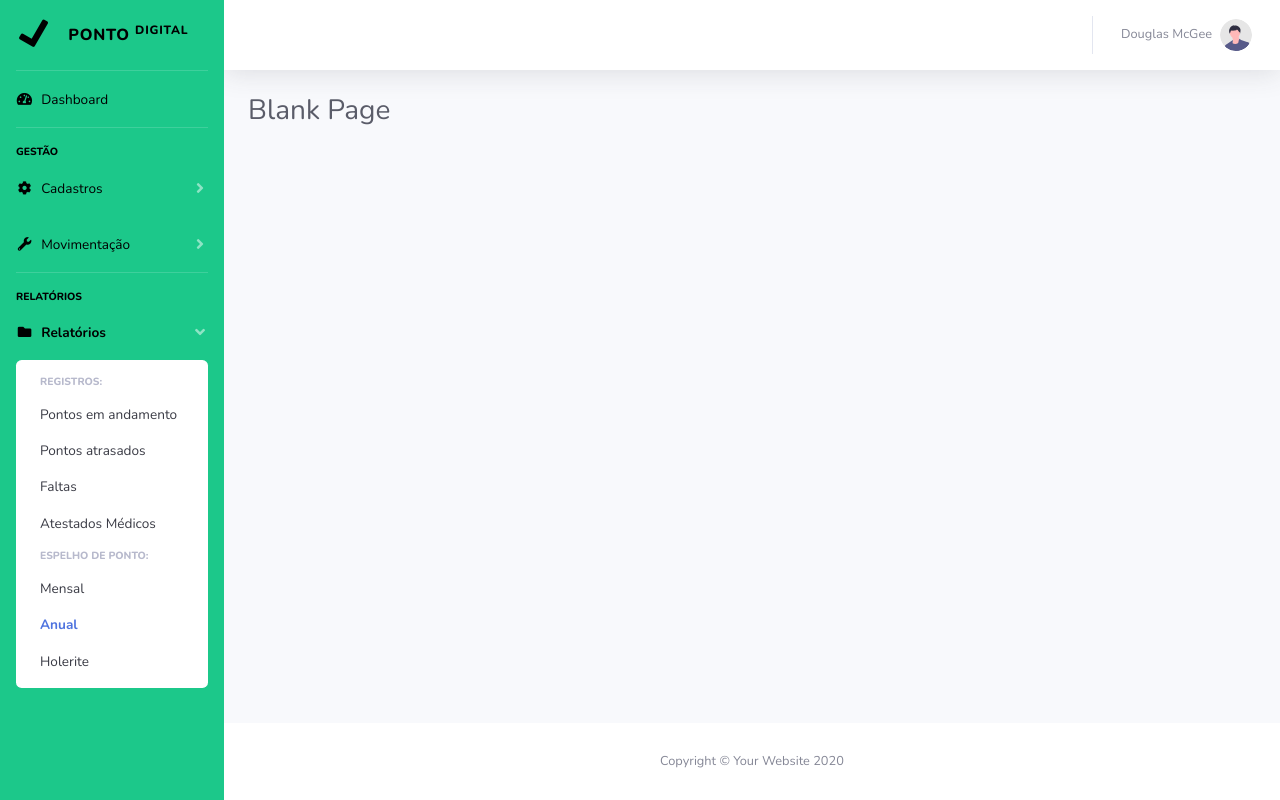
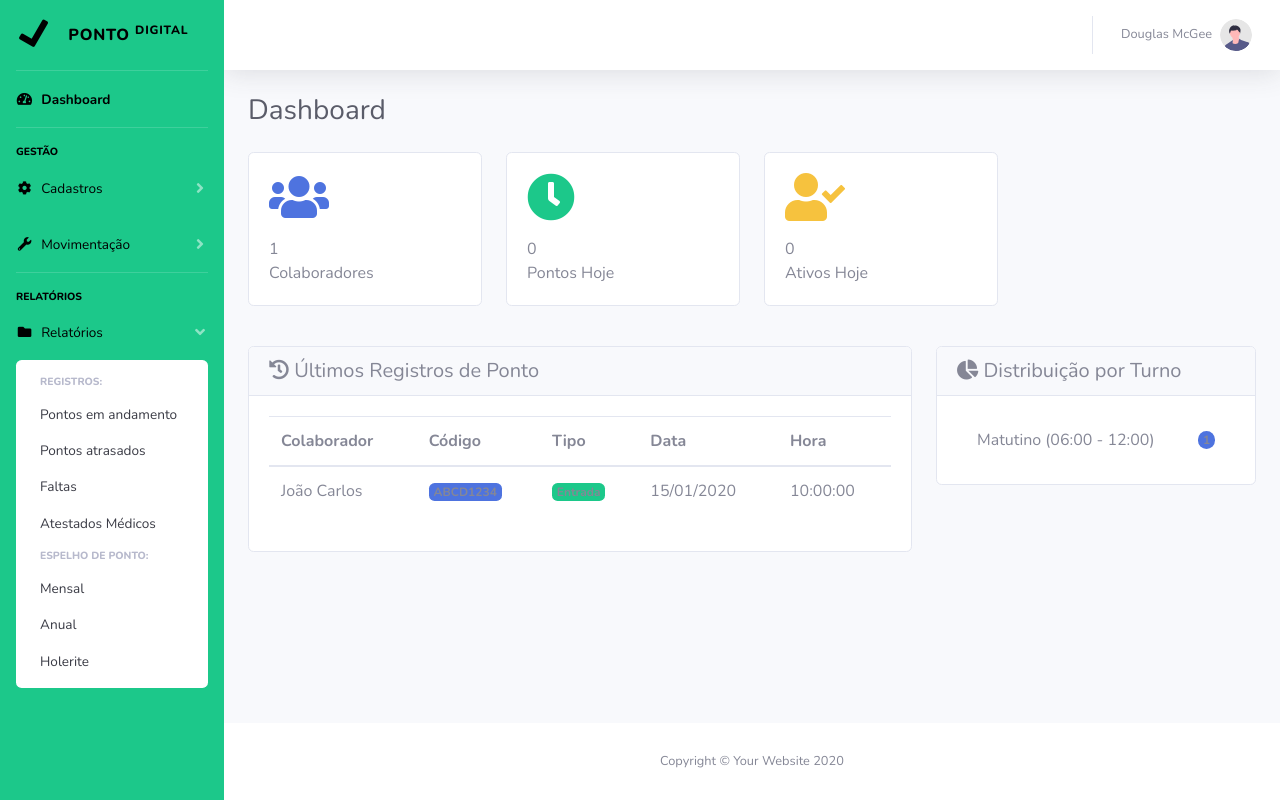
Before and after one commit to jmoreiraalves/pontodigital, a PHP site: page /pontodigital/dashboard.php in a window 1280 px wide. Run offline with PHP 8.4, Linux system fonts and the light colour scheme; a user stored in the database is signed in; data comes from the database, SQL or seed files in the repository; tables that the repository leaves empty hold one stand-in row (values such as "Sample post"); data that the repository does not hold is empty.

```diff
--- a/frontend/dashboard.php
+++ b/frontend/dashboard.php
@@ -25,7 +25,8 @@ $includesPermitidos = [
     'profissional-ti'
 ];
 
-$pagina = (isset($_GET['menu']) ? $_GET['menu'] : 'dashboard');
+$pagina = (isset($_GET['submenu']) ? $_GET['submenu'] : 'dashboard');
+$menuprincipal = (isset($_GET['menu']) ? $_GET['menu'] : 'dashboard');
 
 $include = $pagina;
 if ($include !== 'dashboard') {
@@ -37,9 +38,8 @@ if (!in_array($include, $includesPermitidos, true)) {
     $include = 'dashboard';
 }
 
+?>
 
-
-?>
 <!DOCTYPE html>
 <html lang="pt-BR">
 
@@ -85,8 +85,8 @@ if (!in_array($include, $includesPermitidos, true)) {
             <hr class="sidebar-divider my-0">
 
             <!-- Nav Item - Dashboard -->
-            <li class="nav-item">
-                <a class="nav-link" href="?menu=dashboard" style="color: black;">
+            <li class="nav-item <?= $menuprincipal === 'dashboard' ? 'active' : '' ?>">
+                <a class="nav-link" href="?menu=dashboard&submenu=dashboard" style="color: black;">
                     <i class="fas fa-fw fa-tachometer-alt" style="color: black;"></i>
                     <span>Dashboard</span></a>
             </li>
@@ -100,7 +100,7 @@ if (!in_array($include, $includesPermitidos, true)) {
             </div>
 
             <!-- Nav Item - Pages Collapse Menu -->
-            <li class="nav-item">
+            <li class="nav-item <?= $menuprincipal === 'cadastro' ? 'active' : '' ?>">
                 <a class="nav-link collapsed"  style="color: black;" href="#" data-toggle="collapse" data-target="#collapseTwo"
                     aria-expanded="true" aria-controls="collapseTwo">
                     <i class="fas fa-fw fa-cog" style="color: black;"></i>
@@ -109,15 +109,15 @@ if (!in_array($include, $includesPermitidos, true)) {
                 <div id="collapseTwo" class="collapse" aria-labelledby="headingTwo" data-parent="#accordionSidebar">
                     <div class="bg-white py-2 collapse-inner rounded">
                         <!-- <h6 class="collapse-header">Custom Components:</h6> -->
-                        <a class="collapse-item" href="?menu=empresa">Empresa</a>
-                        <a class="collapse-item" href="?menu=empresas">Empresas</a>
-                         <a class="collapse-item" href="?menu=colaboradores">Colaboradores</a>
+                        <a class="collapse-item <?= $include === 'empresa' ? 'active' : '' ?>" href="?menu=cadastros&submenu=empresa">Empresa</a>
+                        <a class="collapse-item <?= $include === 'empresas' ? 'active' : '' ?>" href="?menu=cadastros&submenu=empresas">Empresas</a>
+                         <a class="collapse-item <?= $include === 'colaboradores' ? 'active' : '' ?>" href="?menu=cadastros&submenu=colaboradores">Colaboradores</a>
                     </div>
                 </div>
             </li>
 
             <!-- Nav Item - Utilities Collapse Menu -->
-            <li class="nav-item">
+            <li class="nav-item <?= $menuprincipal === 'movimentacao' ? 'active' : '' ?>">
                 <a class="nav-link collapsed" style="color: black;" href="#" data-toggle="collapse" data-target="#collapseUtilities"
                     aria-expanded="true" aria-controls="collapseUtilities">
                     <i class="fas fa-fw fa-wrench" style="color: black;"></i>
@@ -127,8 +127,8 @@ if (!in_array($include, $includesPermitidos, true)) {
                     data-parent="#accordionSidebar">
                     <div class="bg-white py-2 collapse-inner rounded">
                         <!-- <h6 class="collapse-header">Custom Utilities:</h6> -->
-                        <a class="collapse-item" href="?menu=troca-turno">Torca de Turno</a>
-                        <a class="collapse-item" href="?menu=profissional-ti">Profissional de T.I.</a>
+                        <a class="collapse-item <?= $include === 'troca-turno' ? 'active' : '' ?>" href="?menu=movimentacao&submenu=troca-turno">Torca de Turno</a>
+                        <a class="collapse-item<?= $include === 'profissional-ti' ? 'active' : '' ?>" href="?menu=movimentacao&submenu=profissional-ti">Profissional de T.I.</a>
                     </div>
                 </div>
             </li>
@@ -142,7 +142,7 @@ if (!in_array($include, $includesPermitidos, true)) {
             </div>
 
             <!-- Nav Item - Pages Collapse Menu -->
-            <li class="nav-item active">
+            <li class="nav-item <?= $menuprincipal === 'relatorios' ? 'active' : '' ?>">
                 <a class="nav-link" style="color: black;" href="#" data-toggle="collapse" data-target="#collapsePages" aria-expanded="true"
                     aria-controls="collapsePages">
                     <i class="fas fa-fw fa-folder" style="color: black;"></i>
@@ -152,40 +152,18 @@ if (!in_array($include, $includesPermitidos, true)) {
                     data-parent="#accordionSidebar">
                     <div class="bg-white py-2 collapse-inner rounded">
                         <h6 class="collapse-header">Registros:</h6>
-                        <a class="collapse-item" href="?menu=">Pontos em andamento</a>
-                        <a class="collapse-item" href="?menu=">Pontos atrasados</a>
-                        <a class="collapse-item" href="?menu=">Faltas</a>
-                        <a class="collapse-item" href="?menu=">Atestados Médicos</a>
+                        <a class="collapse-item<?= $include === '' ? 'active' : '' ?>" href="?menu=relatorios&submenu=">Pontos em andamento</a>
+                        <a class="collapse-item<?= $include === '' ? 'active' : '' ?>" href="?menu=relatorios&submenu=">Pontos atrasados</a>
+                        <a class="collapse-item<?= $include === '' ? 'active' : '' ?>" href="?menu=relatorios&submenu=">Faltas</a>
+                        <a class="collapse-item<?= $include === '' ? 'active' : '' ?>" href="?menu=relatorios&submenu=">Atestados Médicos</a>
                         <div class="collapse-divider"></div>
                         <h6 class="collapse-header">Espelho de ponto:</h6>
-                        <a class="collapse-item" href="?menu=">Mensal</a>
-                        <a class="collapse-item active" href="?menu=">Anual</a>
-                        <a class="collapse-item" href="?menu=">Holerite</a>
+                        <a class="collapse-item<?= $include === '' ? 'active' : '' ?>" href="?menu=relatorios&submenu=">Mensal</a>
+                        <a class="collapse-item<?= $include === '' ? 'active' : '' ?>" href="?menu=relatorios&submenu=">Anual</a>
+                        <a class="collapse-item<?= $include === '' ? 'active' : '' ?>" href="?menu=relatorios&submenu=">Holerite</a>
                     </div>
                 </div>
             </li>
-
-            <!-- Nav Item - Charts -->
-            <!-- <li class="nav-item">
-                <a class="nav-link" style="color: black;" href="charts.html">
-                    <i class="fas fa-fw fa-chart-area" style="color: black;"></i>
-                    <span>Charts</span></a>
-            </li> -->
-
-            <!-- Nav Item - Tables -->
-            <!-- <li class="nav-item">
-                <a class="nav-link" style="color: black;" href="tables.html">
-                    <i class="fas fa-fw fa-table" style="color: black;"></i>
-                    <span>Tables</span></a>
-            </li> -->
-
-            <!-- Divider -->
-            <!-- <hr class="sidebar-divider d-none d-md-block"> -->
-
-            <!-- Sidebar Toggler (Sidebar) -->
-            <!-- <div class="text-center d-none d-md-inline">
-                <button class="rounded-circle border-0" id="sidebarToggle"></button>
-            </div> -->
 
         </ul>
         <!-- End of Sidebar -->
@@ -261,7 +239,10 @@ if (!in_array($include, $includesPermitidos, true)) {
                 <div class="container-fluid">
 
                     <!-- Page Heading -->
-                    <h1 class="h3 mb-4 text-gray-800">Blank Page</h1>
+                    <!-- <h1 class="h3 mb-4 text-gray-800">Blank Page</h1> -->
+                     <?php
+                        include './inc/'.$include.'.php'
+                     ?>
 
                 </div>
                 <!-- /.container-fluid -->
--- /dev/null
+++ b/frontend/inc/dashboard.php
@@ -0,0 +1,193 @@
+<?php
+
+declare(strict_types=1);
+
+// Verificar autenticação
+if (!isset($_SESSION['user_id'])) {
+    header('Location: login.php');
+    exit;
+}
+
+$empresaid = $_SESSION['empresa_id'];
+
+$pdo = new Database();
+
+// Obter estatísticas
+try {
+
+    // Total de colaboradores
+    $stmt = $pdo->query("SELECT COUNT(*) as total FROM colaboradores WHERE empresa_id = {$empresaid} AND ativo = 1");
+    // $stmt->execute([(int)$empresaid]);
+    // $stmt = $pdo->query("SELECT COUNT(*) as total FROM colaboradores WHERE ativo = 1");
+    $stmt->execute();
+    $total_colaboradores = $stmt->fetch()['total'];
+    // var_dump($empresaid);
+
+
+    //echo 'Mostrando os dados dashboard : ' . $empresaid;
+
+    // Pontos hoje
+    $stmt = $pdo->query("SELECT COUNT(*) as total FROM registros_ponto
+                          WHERE empresa_id = {$empresaid}  AND data_registro = CURDATE()");
+    $stmt->execute();
+    $pontos_hoje = $stmt->fetch()['total'];
+
+    // Colaboradores ativos hoje
+    $stmt = $pdo->query("SELECT COUNT(DISTINCT colaborador_id) as total FROM registros_ponto
+                          WHERE empresa_id = {$empresaid}  AND data_registro = CURDATE()");
+    $stmt->execute();
+    $ativos_hoje = $stmt->fetch()['total'];
+
+    // Últimos registros
+    $stmt = $pdo->query("SELECT r.*, c.nome as colaborador_nome, c.codigo as colaborador_codigo
+                          FROM registros_ponto r
+                          JOIN colaboradores c ON r.colaborador_id = c.id
+                          WHERE r.empresa_id = {$empresaid}
+                          ORDER BY r.created_at DESC
+                          LIMIT 10");
+    $stmt->execute();
+    $ultimos_registros = $stmt->fetchAll();
+
+    // Por turno
+    $stmt = $pdo->query("SELECT c.turno, COUNT(*) as total
+                          FROM colaboradores c
+                          WHERE c.empresa_id = {$empresaid}  AND c.ativo = 1
+                          GROUP BY c.turno");
+    $stmt->execute();
+    $por_turno = $stmt->fetchAll();
+} catch (PDOException $e) {
+    $errors[] = 'Erro ao carregar estatísticas: ' . $e->getMessage();
+}
+?>
+
+<h1 class="h3 mb-4 text-gray-800">Dashboard</h1>
+
+<!-- Estatísticas -->
+<div class="row">
+    <div class="col-md-3 mb-3">
+        <div class="card stats-card">
+            <div class="card-body">
+                <i class="fas fa-users fa-3x text-primary mb-3"></i>
+                <div class="number">
+                    <?= $total_colaboradores; ?>
+                </div>
+                <div class="label">Colaboradores</div>
+            </div>
+        </div>
+    </div>
+
+    <div class="col-md-3 mb-3">
+        <div class="card stats-card">
+            <div class="card-body">
+                <i class="fas fa-clock fa-3x text-success mb-3"></i>
+                <div class="number">
+                    <?php echo $pontos_hoje; ?>
+                </div>
+                <div class="label">Pontos Hoje</div>
+            </div>
+        </div>
+    </div>
+
+    <div class="col-md-3 mb-3">
+        <div class="card stats-card">
+            <div class="card-body">
+                <i class="fas fa-user-check fa-3x text-warning mb-3"></i>
+                <div class="number">
+                    <?php echo $ativos_hoje; ?>
+                </div>
+                <div class="label">Ativos Hoje</div>
+            </div>
+        </div>
+    </div>
+
+    <!-- <div class="col-md-3 mb-3">
+            <div class="card stats-card">
+                <div class="card-body">
+                    <i class="fas fa-building fa-3x text-info mb-3"></i>
+                    <div class="number"><?php echo $user['empresa_prefixo']; ?></div>
+                    <div class="label">Empresa</div>
+                </div>
+            </div>
+        </div> -->
+</div>
+
+<!-- Últimos Registros -->
+<div class="row mt-4">
+    <div class="col-md-8">
+        <div class="card">
+            <div class="card-header">
+                <h5 class="mb-0">
+                    <i class="fas fa-history"></i> Últimos Registros de Ponto
+                </h5>
+            </div>
+            <div class="card-body">
+                <div class="table-responsive">
+                    <table class="table table-hover">
+                        <thead>
+                            <tr>
+                                <th>Colaborador</th>
+                                <th>Código</th>
+                                <th>Tipo</th>
+                                <th>Data</th>
+                                <th>Hora</th>
+                            </tr>
+                        </thead>
+                        <tbody>
+                            <?php foreach ($ultimos_registros as $registro): ?>
+                                <tr>
+                                    <td>
+                                        <?php echo htmlspecialchars($registro['colaborador_nome']); ?>
+                                    </td>
+                                    <td><span class="badge bg-primary">
+                                            <?php echo $registro['colaborador_codigo']; ?>
+                                        </span>
+                                    </td>
+                                    <td>
+                                        <span
+                                            class="badge
+                                                            <?php echo $registro['tipo'] == 'entrada' ? 'bg-success' :
+                                                                ($registro['tipo'] == 'saida' ? 'bg-danger' : 'bg-warning text-dark'); ?>">
+                                            <?php echo getTiposPonto()[$registro['tipo']]; ?>
+                                        </span>
+                                    </td>
+                                    <td>
+                                        <?php echo date('d/m/Y', strtotime($registro['data_registro'])); ?>
+                                    </td>
+                                    <td>
+                                        <?php echo $registro['hora_registro']; ?>
+                                    </td>
+                                </tr>
+                            <?php endforeach; ?>
+                        </tbody>
+                    </table>
+                </div>
+            </div>
+        </div>
+    </div>
+
+    <!-- Distribuição por Turno -->
+    <div class="col-md-4">
+        <div class="card">
+            <div class="card-header">
+                <h5 class="mb-0">
+                    <i class="fas fa-chart-pie"></i> Distribuição por Turno
+                </h5>
+            </div>
+            <div class="card-body">
+                <ul class="list-group list-group-flush">
+                    <?php foreach ($por_turno as $turno): ?>
+                        <li class="list-group-item d-flex justify-content-between align-items-center">
+                            <?php
+                            $turnos = getTurnos();
+                            echo $turnos[$turno['turno']] ?? $turno['turno'];
+                            ?>
+                            <span class="badge bg-primary rounded-pill">
+                                <?php echo $turno['total']; ?>
+                            </span>
+                        </li>
+                    <?php endforeach; ?>
+                </ul>
+            </div>
+        </div>
+    </div>
+</div>
```
Also changed, not shown: frontend/inc/_Modelo_usando_Modal.php (added, +82 -0 lines), frontend/inc/empresas.php (added, +187 -0 lines).
